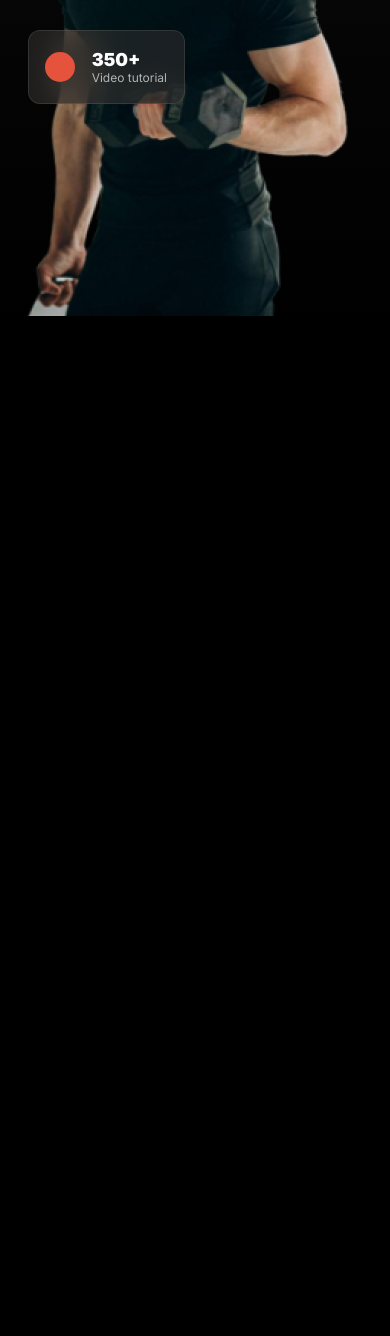
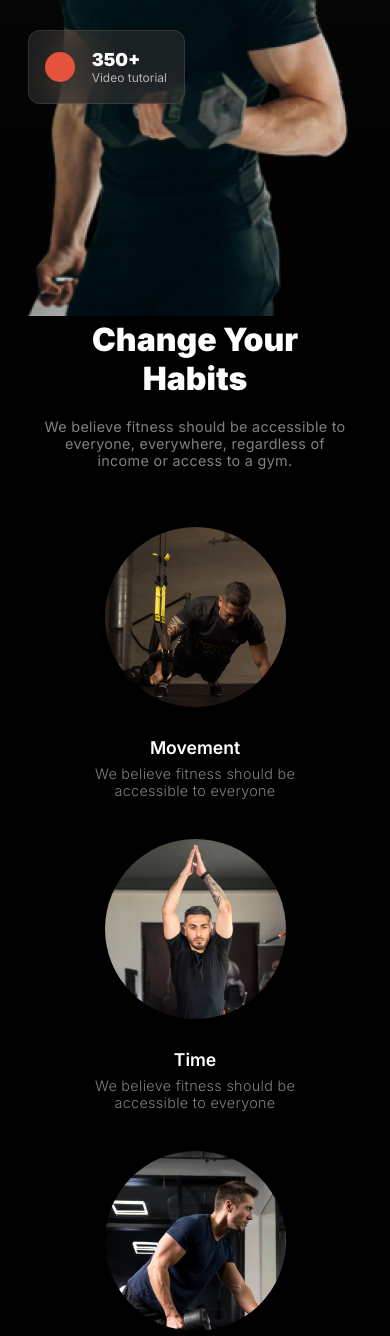
Before and after one commit to mrakashsaha/A2-Versatile, a plain HTML site: page index.html in a window 390 px wide. Shown: the part 664-2000 px from the top of the page. Before the commit the page ends 984 px from the top, so only its background shows below. Drawn offline with Linux system fonts and the light colour scheme.

Commit message:
Habits section done with mobile responsiveness

```diff
--- a/index.html
+++ b/index.html
@@ -60,7 +60,34 @@
         </div>
     </header>
     <main>
-
+        <section class="habits smart-container">
+            <div class="habits-text">
+                <h2>Change Your Habits</h2>
+                <p>We believe fitness should be accessible to everyone, everywhere, regardless of income or access to a gym.</p>
+            </div>
+            <div class="circle-cards">
+                <div class="circle-card">
+                    <img src="images/image 3.png" alt="">
+                    <h4>Movement</h4>
+                    <p>We believe fitness should be accessible to everyone</p>
+                </div>
+                <div class="circle-card">
+                    <img src="images/image 2.png" alt="">
+                    <h4>Time</h4>
+                    <p>We believe fitness should be accessible to everyone</p>
+                </div>
+                <div class="circle-card">
+                    <img src="images/image 4.png" alt="">
+                    <h4>Practice</h4>
+                    <p>We believe fitness should be accessible to everyone</p>
+                </div>
+                <div class="circle-card">
+                    <img src="images/image 5.png" alt="">
+                    <h4>Weight Loss</h4>
+                    <p>We believe fitness should be accessible to everyone</p>
+                </div>
+            </div>
+        </section>
     </main>
     <footer></footer>
 </body>
--- a/style.css
+++ b/style.css
@@ -22,10 +22,17 @@
     margin:0 auto;
 }
 
+.smart-container-2 {
+    width: 70%;
+    margin:0 auto;
+}
+
 body {
     background-color: black;
     color:white;
 }
+
+
 
 
 
@@ -114,7 +121,7 @@ header {
 .primary {
     background-color: #E6533C;
     padding:16px 40px;
-    font-family: 'inter';
+    font-family: "Inter", sans-serif;;
     font-size: 1.12rem;
     font-weight: 600;
     color:white;
@@ -126,7 +133,7 @@ header {
 .secondary {
     background-color: transparent;
     padding:16px 40px;
-    font-family: 'inter';
+    font-family: "Inter", sans-serif;
     font-size: 1.12rem;
     font-weight: 600;
     color:white;
@@ -218,11 +225,65 @@ header {
 }
 
 
-main {
-    background-color: aqua;
+/* Habites section start here */
+
+
+.habits {
+    margin-top:100px;
+}
+.circle-cards {
+    display: flex;
+    justify-content: space-around;
 }
 
+.circle-card {
+    width:20%;
+    display:flex;
+    flex-direction: column;
+    align-items: center;
+}
 
+.habits-text {
+    max-width: 60%;
+    margin:0 auto;
+}
+
+.habits-text h2 {
+    font-size: 3rem;
+    font-weight: 900;
+    text-align: center;
+    margin-bottom: 20px;
+}
+.habits-text p {
+    font-size: 0.9rem;
+    font-weight: 400;
+    text-align: center;
+    letter-spacing: 0.3px;
+    color:rgba(255, 255, 255, 0.5);
+    margin-bottom: 58px;
+}
+.circle-card>img {
+    border-radius: 50%;
+    border-color: 1px solid rgba(255, 255, 255, 0.1);
+}
+
+.circle-card h4 {
+    text-align: center;
+    font-size: 1.1rem;
+    line-height: 120%;
+    font-weight: 600;
+    margin-top:30px;
+    margin-bottom: 7px;
+
+}
+
+.circle-card p {
+    font-size: 0.9rem;
+    font-weight: 300;
+    text-align: center;
+    letter-spacing: 0.3px;
+    color:rgba(255, 255, 255, 0.5);
+}
 
 
 
@@ -318,4 +379,33 @@ main {
        padding:18px 26px;
     }
 
+
+    /* Habits section responsiveness */
+    .circle-cards {
+        flex-direction: column;
+        align-items: center;
+
+    }
+
+    .circle-card {
+        width: 60%;
+        margin-bottom: 40px;
+    }
+
+    .habits-text {
+        max-width: 90%;
+        margin:0 auto;
+    }
+
+
+    .habits-text h2 {
+        font-size: 2rem;
+        font-weight: 900;
+        text-align: center;
+        margin-bottom: 20px;
+    }
+
+
+
+
 }
```
